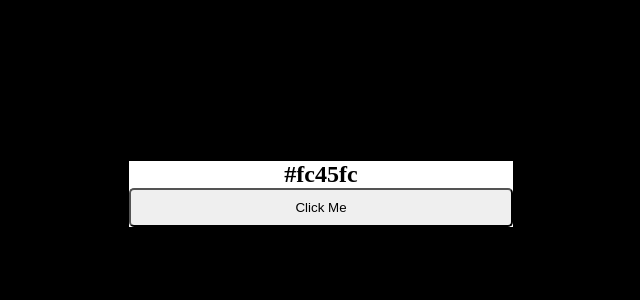
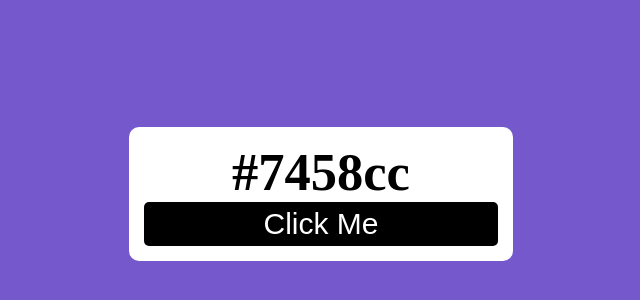
Before and after one commit to minhajazeem91/random--color-code-generator, a plain HTML site: page index.html in a window 1280 px wide. Shown: the part 206-506 px from the top of the page, without its empty margins (319-959 px from the left). Drawn offline with Linux system fonts and the light colour scheme.

Commit message:
Random Color Code Generator

```diff
--- a/css/custom.css
+++ b/css/custom.css
@@ -4,7 +4,7 @@
     margin: 0%;
 }
 body{
-    background-color: black;
+    transition: 0.8s;
 }
 
 .main{
@@ -18,14 +18,20 @@ body{
 
 .container{
     width: 30%;
-    color: black;
     background-color: white;
     text-align: center;
+    border-radius: 10px;
+    padding: 15px;
+    font-size: 35px;
 }
 
 button{
     display: block;
     width: 100%;
-    padding: 10px;
+    padding: 5px;
     border-radius: 5px;
+    background-color: black;
+    border: none;
+    color: white;
+    font-size: 30px;
 }
--- a/index.html
+++ b/index.html
@@ -11,8 +11,9 @@
     <div class="main">
         <div class="container">
             <h2 id="color-code">#fc45fc</h2>
-            <button>Click Me</button>
+            <button id="btnClick">Click Me</button>
         </div>
     </div>
+    <script src="js/app.js"></script>
 </body>
 </html>
--- a/js/app.js
+++ b/js/app.js
@@ -0,0 +1,14 @@
+const colorGenerator = () => {
+    const randomNo = Math.floor(Math.random()*16777215);
+    const randomColor = "#"+randomNo.toString(16);
+    document.body.style.backgroundColor = randomColor;
+    document.getElementById("color-code").innerText = randomColor;
+}
+
+document.getElementById("btnClick").addEventListener(
+    "click",
+    colorGenerator
+);
+
+
+colorGenerator();
```
